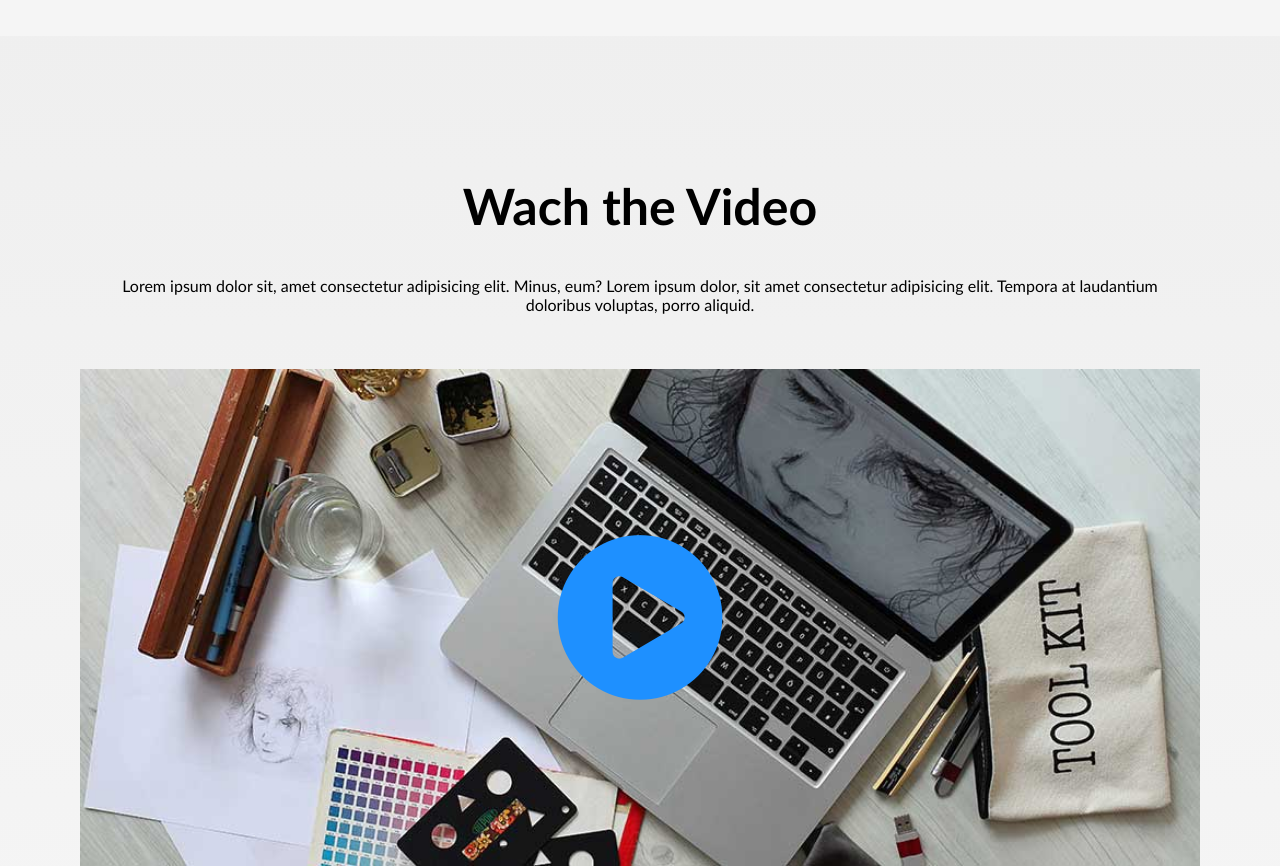
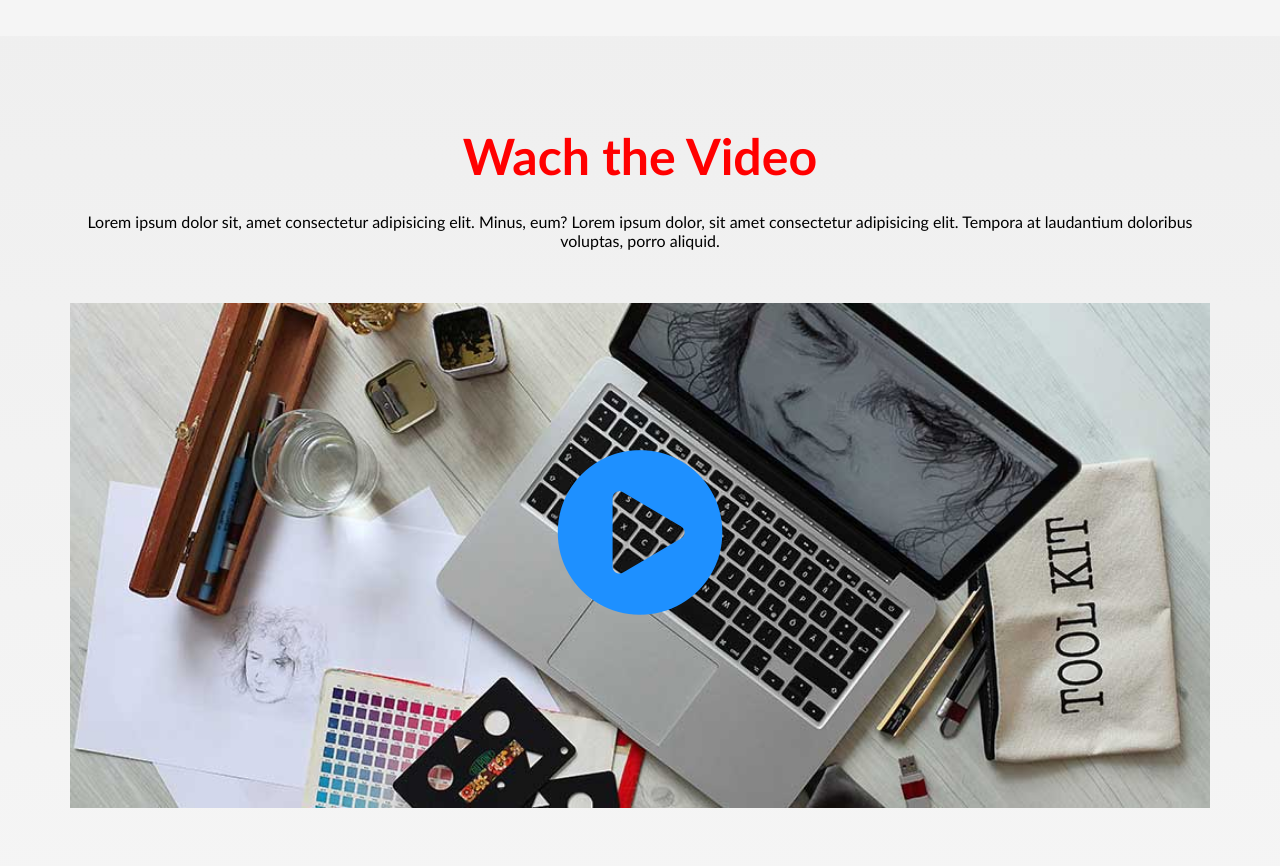
Before and after one commit to front-end-by-rimantas/17-grupe-portfolio-leverage, a plain HTML site: page index.html in a window 1280 px wide. Shown: the part 760-1626 px from the top of the page. Drawn offline with Linux system fonts and the light colour scheme.

Commit message:
response start

```diff
--- a/css/main-video.css
+++ b/css/main-video.css
@@ -1,21 +1,21 @@
+#main_video >.row > div {
+    margin-top: 0px;
+}
 
 #main_video  h2 {
     text-align: center;
-    margin-bottom: 40px;
     font-size: 50px;
+    width: calc(100% - 30px);
+    margin: 0 15px 20px;
 }
 
 #main_video p {
 
     text-align: center;
-    width: calc(100% - 100px);
-    margin: 0 50px;
+    width: calc(100% - 30px);
+    margin: 0 15px 20px;
 }
 
-#main_video >.row > div {
-    margin-top: 50px;
-
-}
 
 #videolink {
     width: 100%;
@@ -23,10 +23,8 @@
 }
 #videolink > img {
 
-    width: calc(100% - 50px);
-    margin: 0 25px;
-    /* opacity: 1.0; */
-;
+    width: calc(100% - 30px);
+    margin: 0 15px;
 
 }
 
@@ -37,7 +35,6 @@
     transform: translate(-50%, -50%);
     color: red;
 
-    /* width: calc(100%/5); */
 
 }
 
@@ -65,6 +62,7 @@
 
 #player {
     position: fixed;
+    z-index: 101;
     top: 50%;
     left: 50%;
     transform: translate(-50%, -50%);
@@ -74,7 +72,7 @@
 
 }
 
-#player iframe {
+#player > iframe {
     /* display: none; */
     width: 100%;
     height: 80vh;
@@ -84,7 +82,7 @@
     transform: translate(-50%, -50%);
 }
 
-#videocont  button {
+#videocont >  button {
     position: relative;
     float: right;
     background-color:black;
@@ -100,118 +98,41 @@
 
 }
 
-/* #frame {
-    width: 30px;
-    height: 30px;
-} */
+@media (min-width: 480px){
 
-/* .col-12 .Vpicture {
-    background-color: yellow;
-    height: 200px;
-    background-image: url('../img/news-4.jpg');
-    background-repeat: no-repeat;
-    width: calc(100% - 50px);
-    margin: 0 25px;
-    vertical-align: middle;
-    background-size: 100% ;
+    #main_video  h2 {
+        color:black;
+        text-align: center;
+        margin-bottom: 20px;
+    }
 
-} */
+    #main_video p {
+        width: calc(100% - 30px);
+        margin: 0 15px;
+    }
+    #videolink > img {
+        width: calc(100% - 30px);
+        margin: 40px 15px 0;
 
-
-
-
-
-
-
-
-
-
-
-
-
-
-
-
-
-/* .video-header {
-    grid-area: hd;
+    }
 
 }
 
-.video-body {
-    grid-area: bd;
-} */
+@media (min-width: 768px){
 
+    #main_video  h2 {
+        color: red;
+        text-align: center;
+        margin-bottom: 26px;
+    }
 
+    #main_video p {
+        width: calc(100% - 30px);
+        margin: 0 15px;
+    }
+    #videolink > img {
+        width: calc(100% - 30px);
+        margin: 48px 15px 0;
 
-    /* grid-template-columns: 500px 500px 50px 50px; */
-    /* grid-template-rows: auto; */
-    /* grid-template-areas:
-        "hd hd hd hd"
-        "bd bd . bd"
-        "bd bd bd bd"; */
-
+    }
 }
-
-/* .col-1 {
-    grid-area: header;
-  }
-  .col-2 {
-    grid-area: main;
-  }
-  .col-3 {
-    grid-area: sidebar;
-  }
-  .col-4 {
-    grid-area: footer;
-  }
-
-.video-header  {
-        grid-area: ;
-        grid-template-columns: 50px 50px 50px 50px;
-        grid-template-rows: auto;
-        grid-template-areas:
-          "header header header header"
-          "main main . sidebar"
-          "footer footer footer footer";
-      }
-
-} */
-
-/* .video-header > h1 {
-    width: 100%;
-    font-size: 50px;
-    background-color: coral;
-    margin: 0 25px 30px;
-    width: calc(100% - 50px)
-} */
-
-
-
-/* .video-header > p {
-    background-color: darkgray;
-    margin: 0 200px;
-    padding: 0px 10px;
-    width: calc(100% - 400px);
-}
-
-.Vpicture {
-    background-image: url('../img/news-4.jpg');
-    background-color: darkkhaki;
-    background-repeat: no-repeat;
-    width: calc(100% - 200px);
-    height: 450px;
-    margin: 0 100px;
-}
-
-.playB {
-    position: relative;
-    border-style: solid;
-
-    border-color: firebrick;
-    border-radius: 10px;
-    left: 350px;
-    top: 150px;
-    width: 100px;
-    height: 100px;
-} */
```
